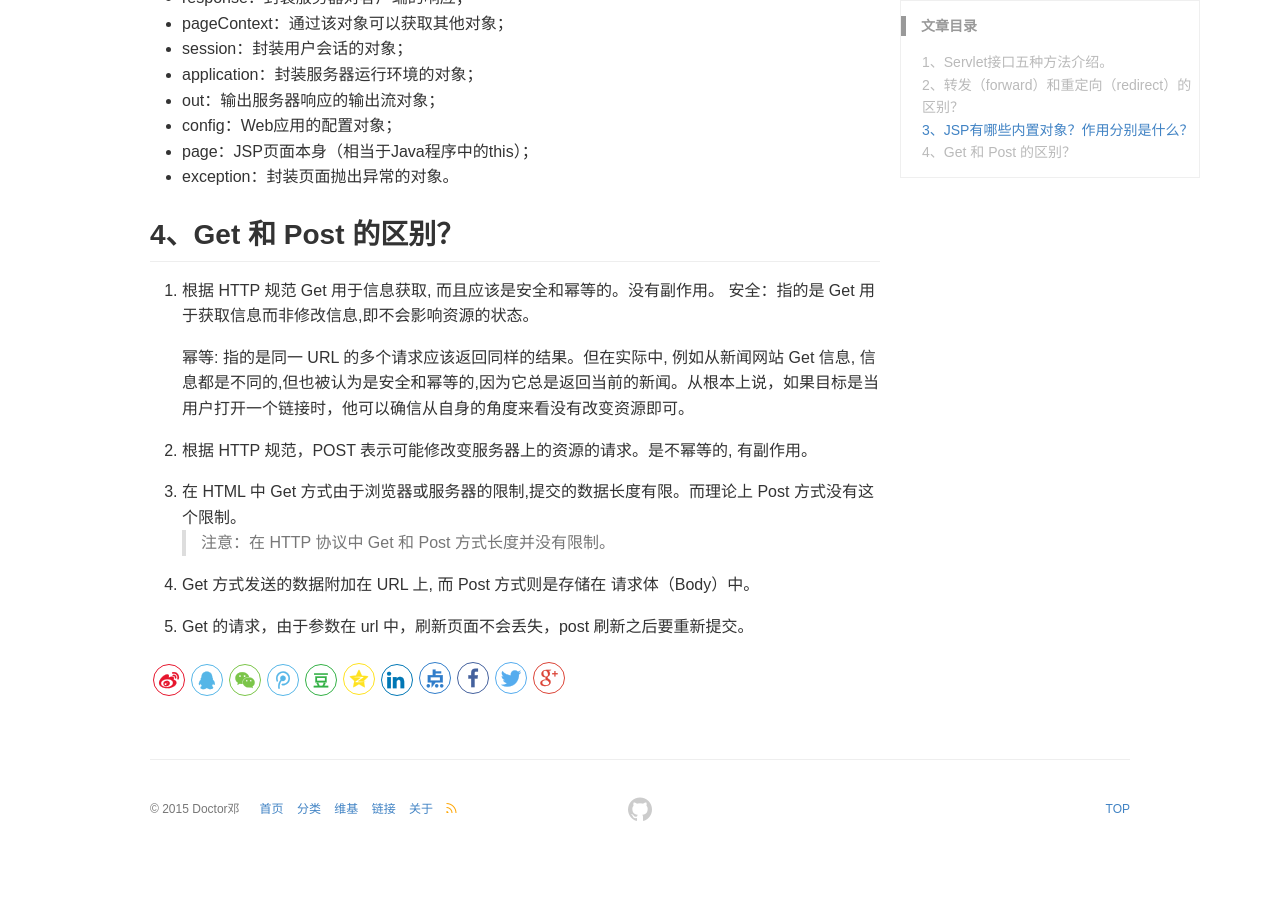
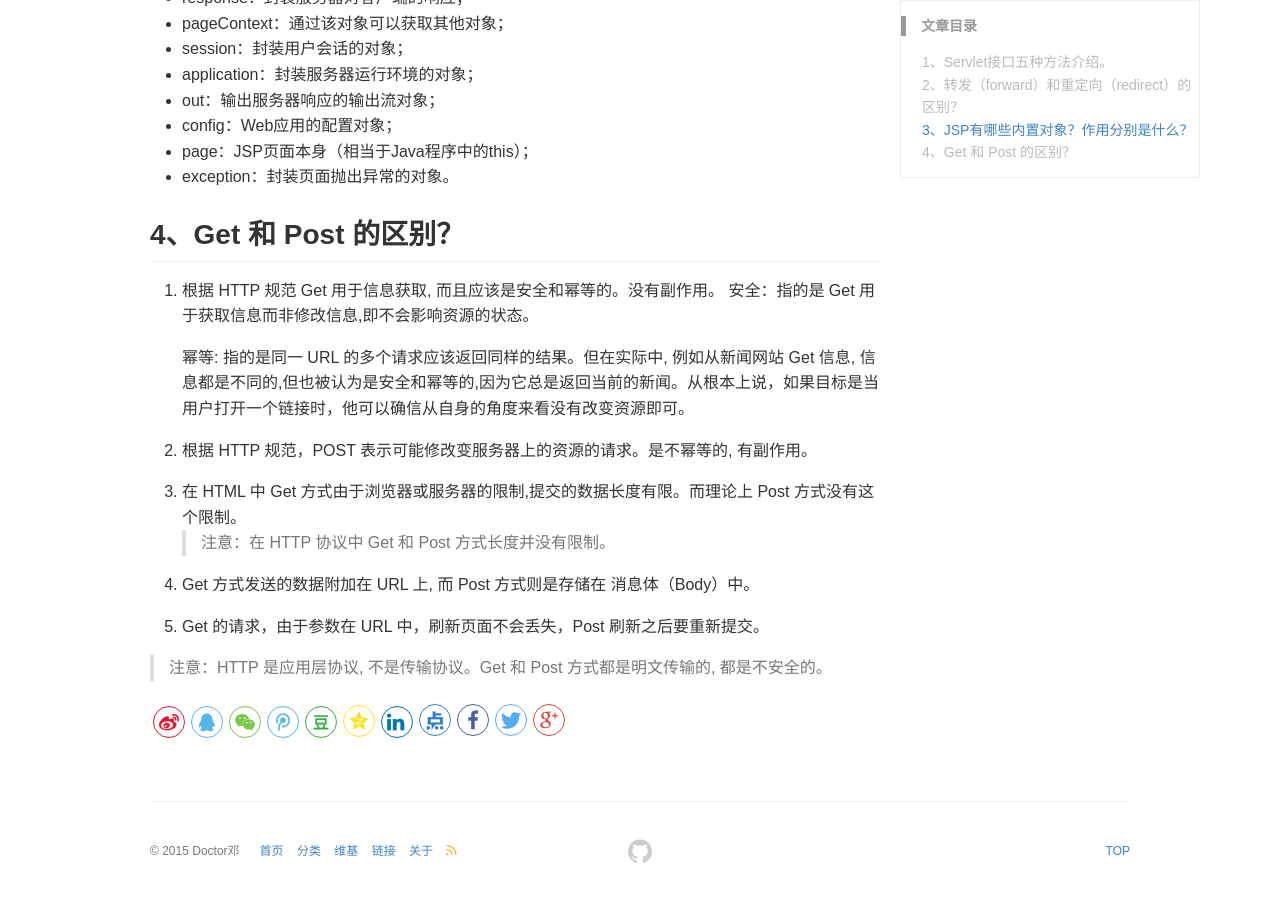
Before and after one commit to DoctorDeng/DoctorDeng.github.io, a Jekyll site: the page built from _posts/2016-09-12-java-面试.md, in a window 1280 px wide and 900 px high, scrolled down 1589 px. Built offline with Jekyll 4.4.1, drawn with Linux system fonts in a browser that asks for light colours; before the commit the page ends 2447 px from its top, so only the background shows below that.

Commit message:
modify file

```diff
--- a/_posts/2016-09-12-java-面试.md
+++ b/_posts/2016-09-12-java-面试.md
@@ -60,6 +60,8 @@ keywords: java, 面试
 3. 在 HTML 中 Get 方式由于浏览器或服务器的限制,提交的数据长度有限。而理论上 Post 方式没有这个限制。
     >注意：在 HTTP 协议中 Get 和 Post 方式长度并没有限制。
 
-4. Get 方式发送的数据附加在 URL 上, 而 Post 方式则是存储在 请求体（Body）中。
+4. Get 方式发送的数据附加在 URL 上, 而 Post 方式则是存储在 消息体（Body）中。
 
-5. Get 的请求，由于参数在 url 中，刷新页面不会丢失，post 刷新之后要重新提交。
+5. Get 的请求，由于参数在 URL 中，刷新页面不会丢失，Post 刷新之后要重新提交。
+
+>注意：HTTP 是应用层协议, 不是传输协议。Get 和 Post 方式都是明文传输的, 都是不安全的。
```
